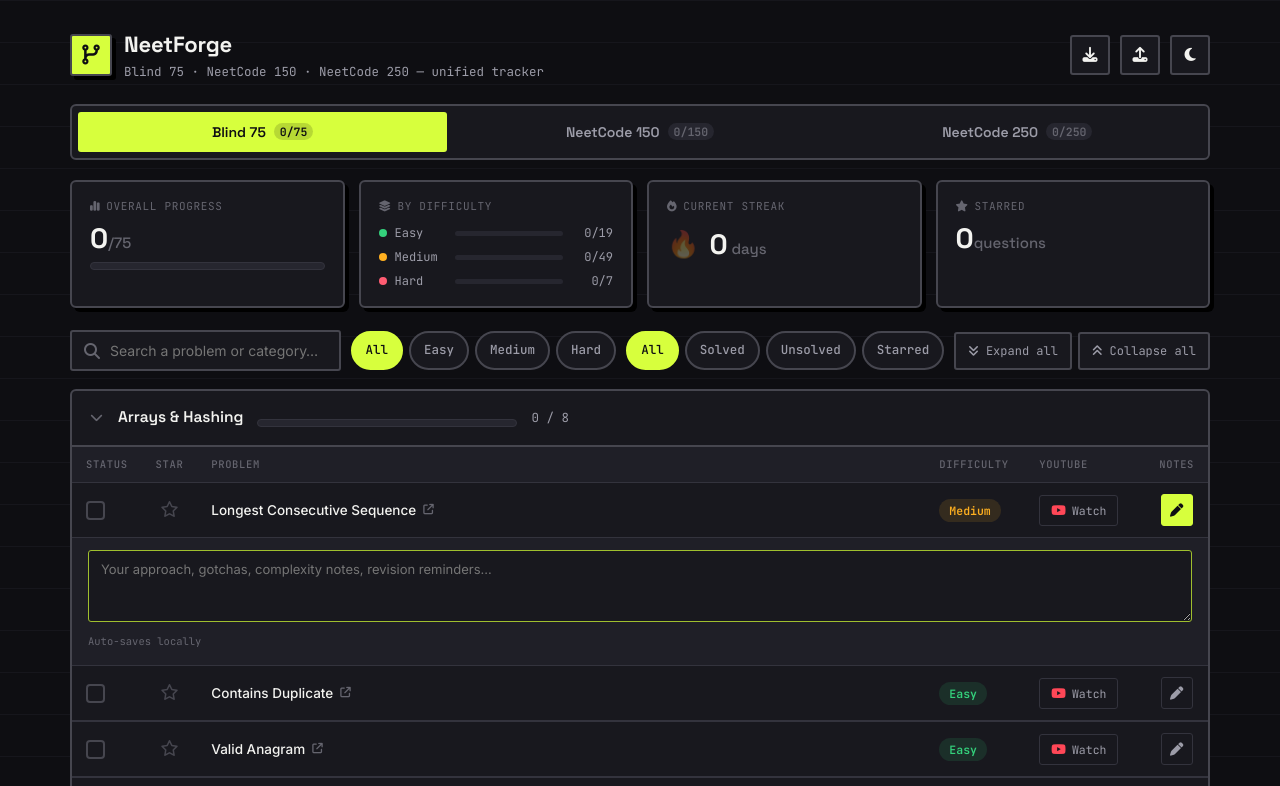
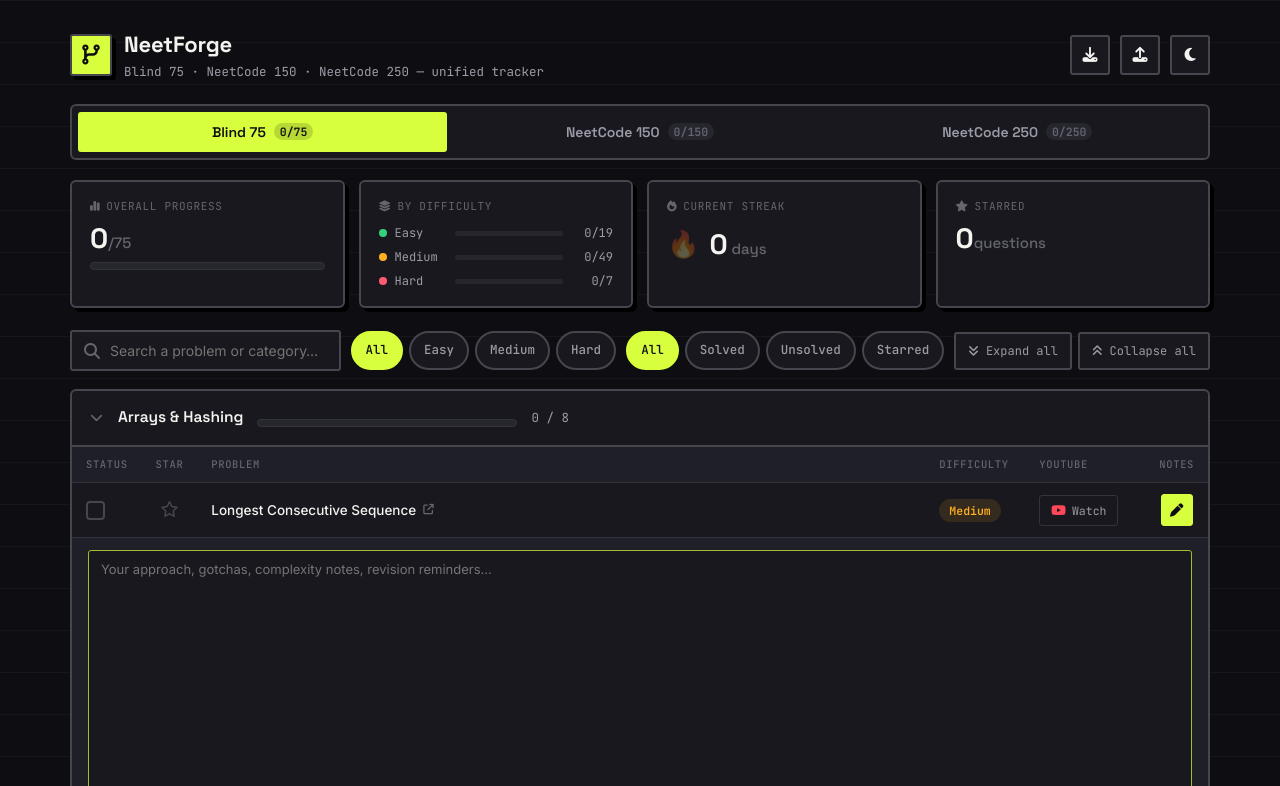
Before and after one commit to Subinkumar077/dsaPrep, a plain HTML site: page index.html in a window 1280 px wide. Both pictures are taken after a click on the button 1176 px from the left and 510 px from the top of the page. Shown: the top 786 px of the page. Drawn offline with Linux system fonts and the light colour scheme.

Commit message:
textarea increased to 300px

```diff
--- a/index.html
+++ b/index.html
@@ -484,7 +484,7 @@
 tr.note-row.open .note-editor{ display: block; }
 .note-editor textarea{
   width: 100%;
-  min-height: 72px;
+  min-height: 300px;
   resize: vertical;
   background: var(--surface);
   border: 1.5px solid var(--border);
```
